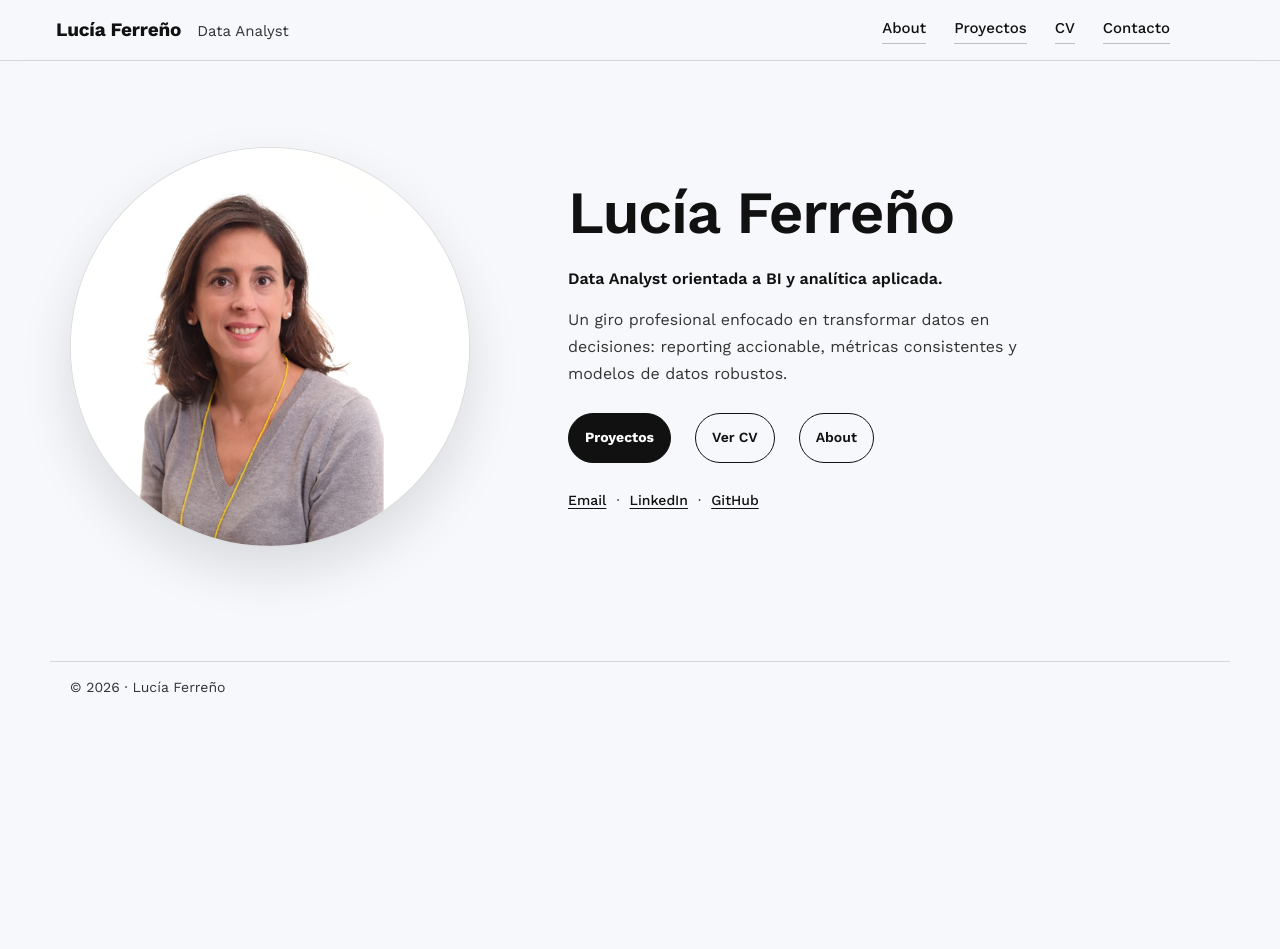
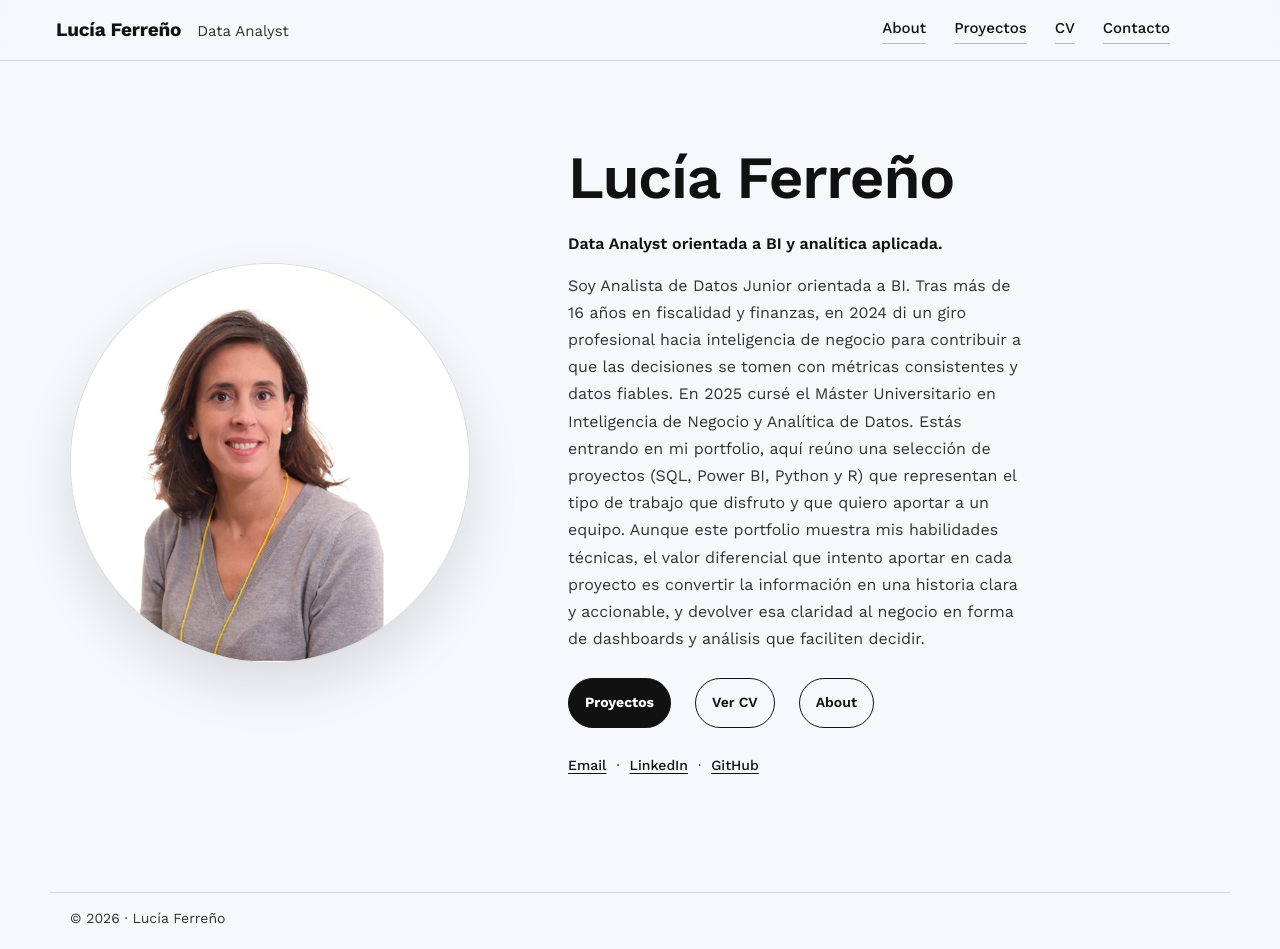
Before and after one commit to lucia-ferreno-pico/Portfolio, a Jekyll site: the page built from index.md, in a window 1280 px wide and 949 px high. Built offline with Jekyll 4.4.1, drawn with Linux system fonts in a browser that asks for light colours.

Commit message:
Update index.md

```diff
--- a/index.md
+++ b/index.md
@@ -13,7 +13,12 @@ title: Home
       <p class="subtitle">Data Analyst orientada a BI y analítica aplicada.</p>
 
       <p>
-        Un giro profesional enfocado en transformar datos en decisiones: reporting accionable, métricas consistentes y modelos de datos robustos.
+        Soy Analista de Datos Junior orientada a BI. Tras más de 16 años en fiscalidad y finanzas, en 2024 di un giro profesional hacia inteligencia de negocio para contribuir a que las decisiones se tomen con métricas consistentes y datos fiables. En 2025 cursé el Máster Universitario en Inteligencia de Negocio y Analítica de Datos.
+
+Estás entrando en mi portfolio, aquí reúno una selección de proyectos (SQL, Power BI, Python y R) que representan el tipo de trabajo que disfruto y que quiero aportar a un equipo.
+
+Aunque este portfolio muestra mis habilidades técnicas, el valor diferencial que intento aportar en cada proyecto es convertir la información en una historia clara y accionable, y devolver esa claridad al negocio en forma de dashboards y análisis que faciliten decidir.
+
       </p>
 
       <div class="cta">
```
